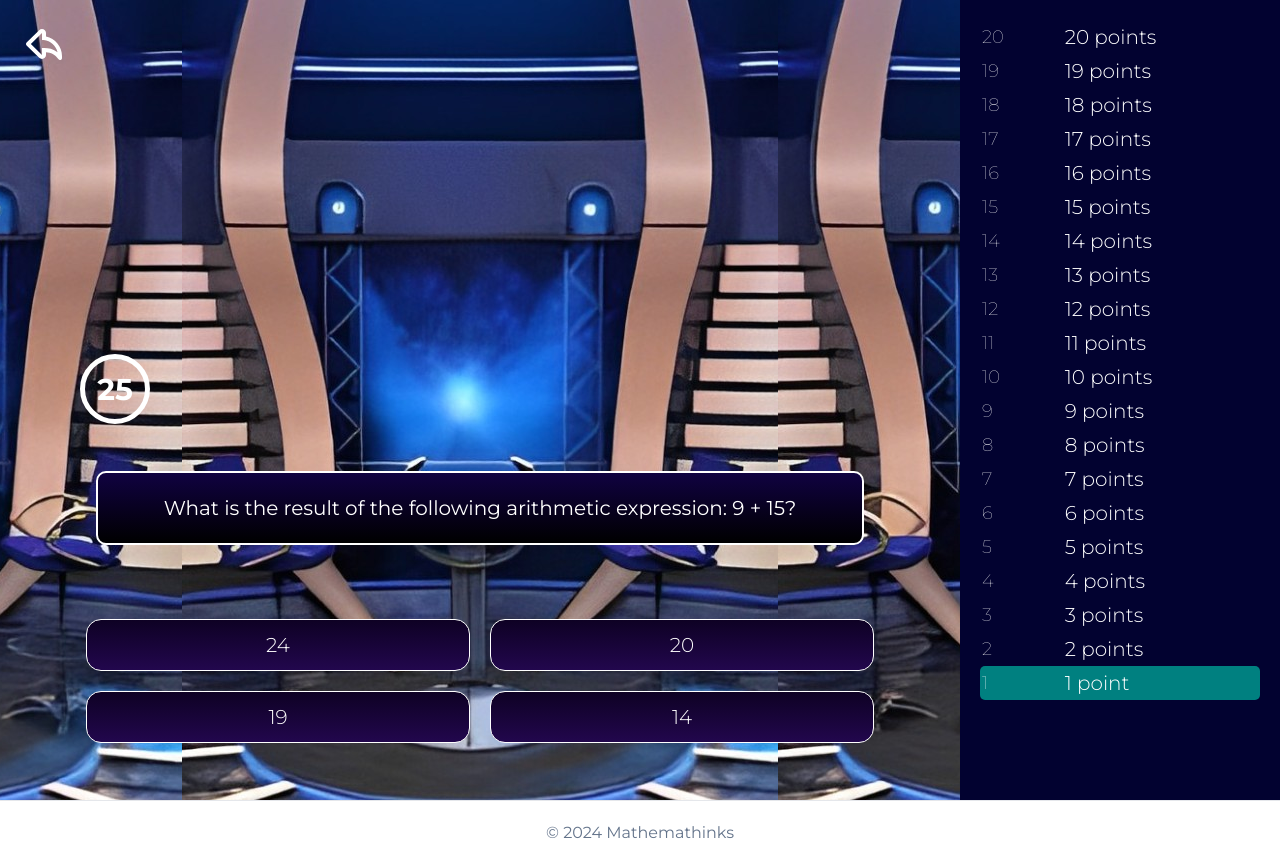
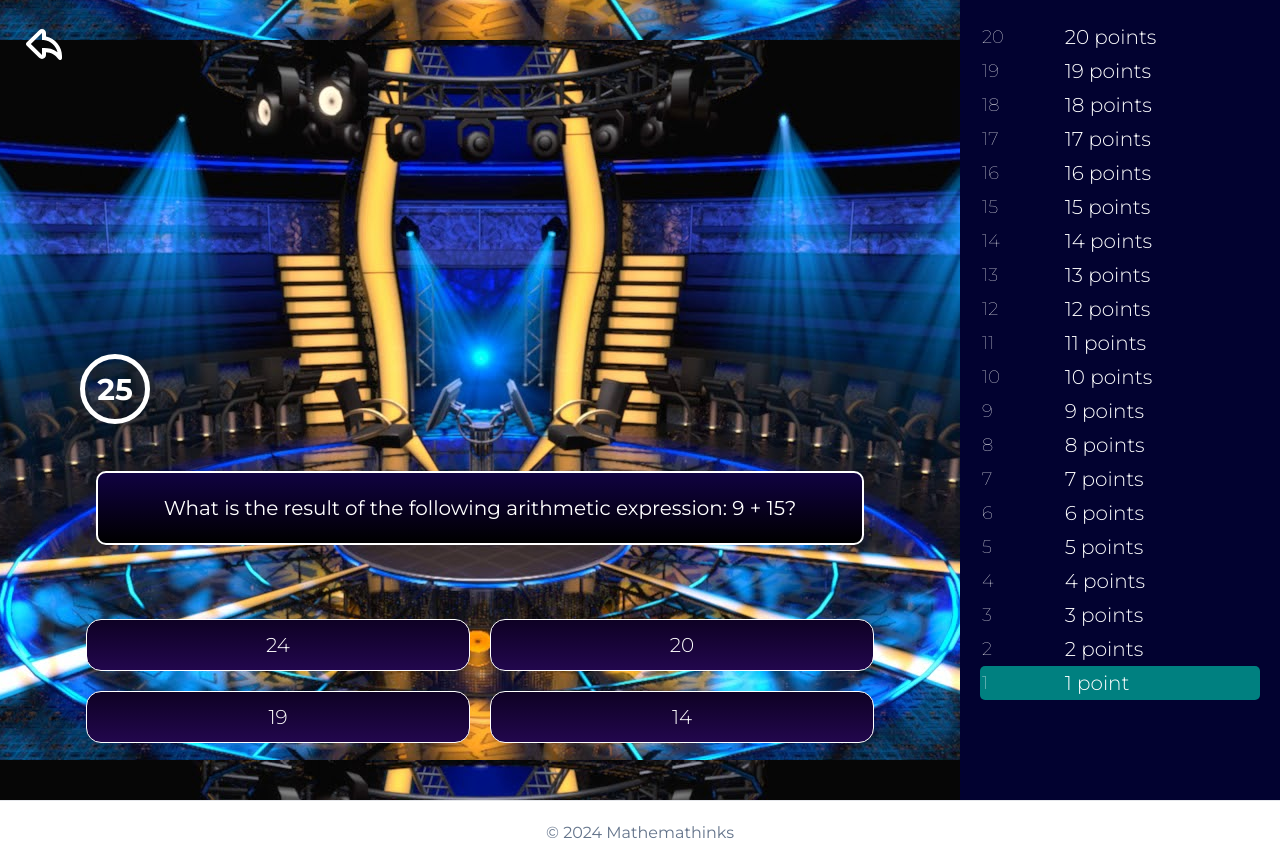
Before and after one commit to allenbnvtra/math_games, a Next.js app: page /games/who-wants-to-be-a-millionaire in a window 1280 px wide. Built offline with nearby package versions, Linux system fonts and the light colour scheme; no server answers.

Commit message:
bg protrait

```diff
--- a/src/app/globals.css
+++ b/src/app/globals.css
@@ -27,7 +27,8 @@ body,
   flex-direction: column;
   color: white;
   background: linear-gradient(to bottom, rgba(0, 0, 0, 0), #020230);
-  background-image: url("../assets/bg.jpg");
+  background-image: url("../assets/bg-portrait.jpg");
+  height: 100%;
   background-position: center;
 }
 
@@ -35,7 +36,7 @@ body,
   .main {
     gap: 0;
     width: 75%;
-    background-image: url("../assets/bg-portrait.jpg");
+    background-image: url("../assets/bg.jpg");
   }
 }
 
--- a/src/app/layout.js
+++ b/src/app/layout.js
@@ -7,8 +7,9 @@ import AuthProvider from "./AuthProvider";
 const montserrat = Montserrat({ subsets: ["latin"] });
 
 export const metadata = {
-  title: "Mathemathinks",
-  description: "Generated by create next app",
+  title: "Mathemathink",
+  description:
+    "Mathemathink - the website where you can learn math while playing",
 };
 
 export default function RootLayout({ children }) {
```
